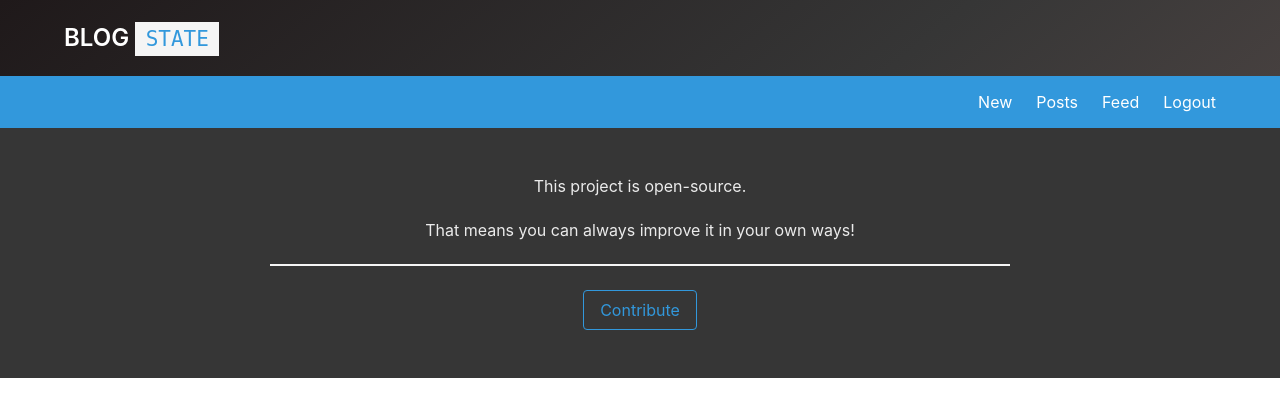
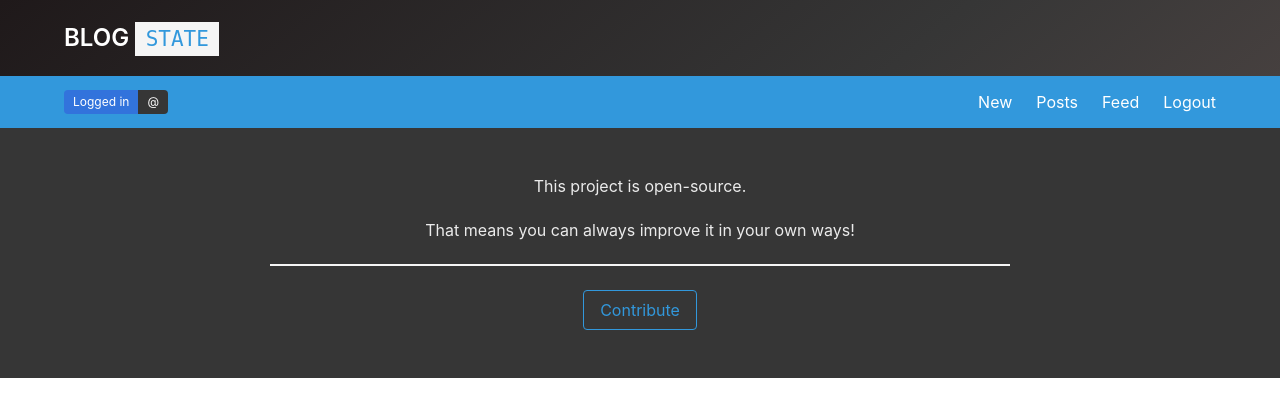
Before and after one commit to roshnet/blogstate-refactor, a Flask app: template blogstate/templates/inside.html in a window 1280 px wide. Shown: the top 417 px of the page. Run offline with Flask 2, Linux system fonts and the light colour scheme; the template is opened without the code that fills it, so the values that code supplies are empty.

Commit message:
templates: Display user login status on post-login pages

```diff
--- a/blogstate/templates/inside.html
+++ b/blogstate/templates/inside.html
@@ -21,6 +21,14 @@
 				<span></span>
 			</span>
 		</div>
+		<div class="navbar-start">
+			<span class="navbar-item">
+				<span class="tags has-addons">
+					<span class="tag is-link">Logged in</span>
+					<span class="tag is-dark">@{{ user.username }}</span>
+				</span>
+			</span>
+		</div>
 		<div id="navMenu" class="navbar-menu">
 			<div class="navbar-end">
 				<a href="#" class="navbar-item">New</a>
@@ -33,6 +41,7 @@
 </nav>
 
 {% block new %}{% endblock %}
+{% block dashboard %}{% endblock %}
 
 
 {% endblock %}
```
